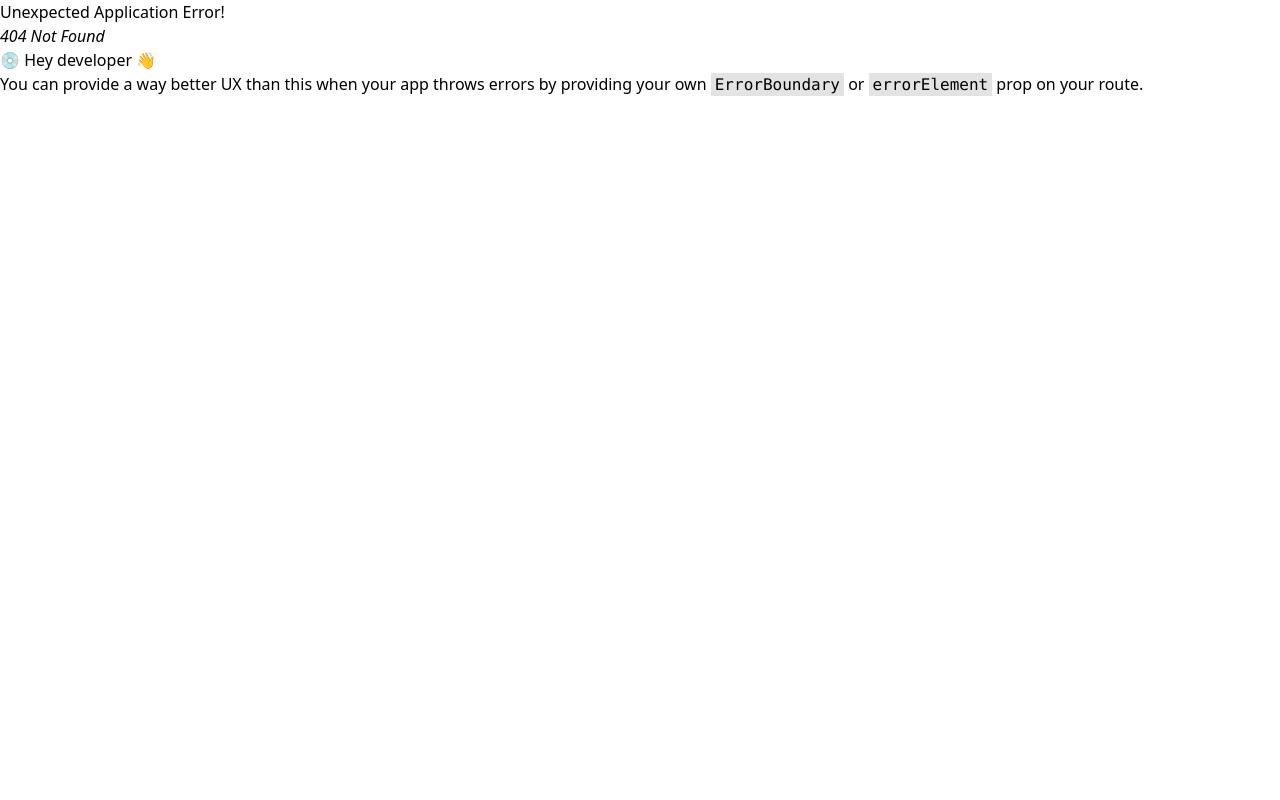
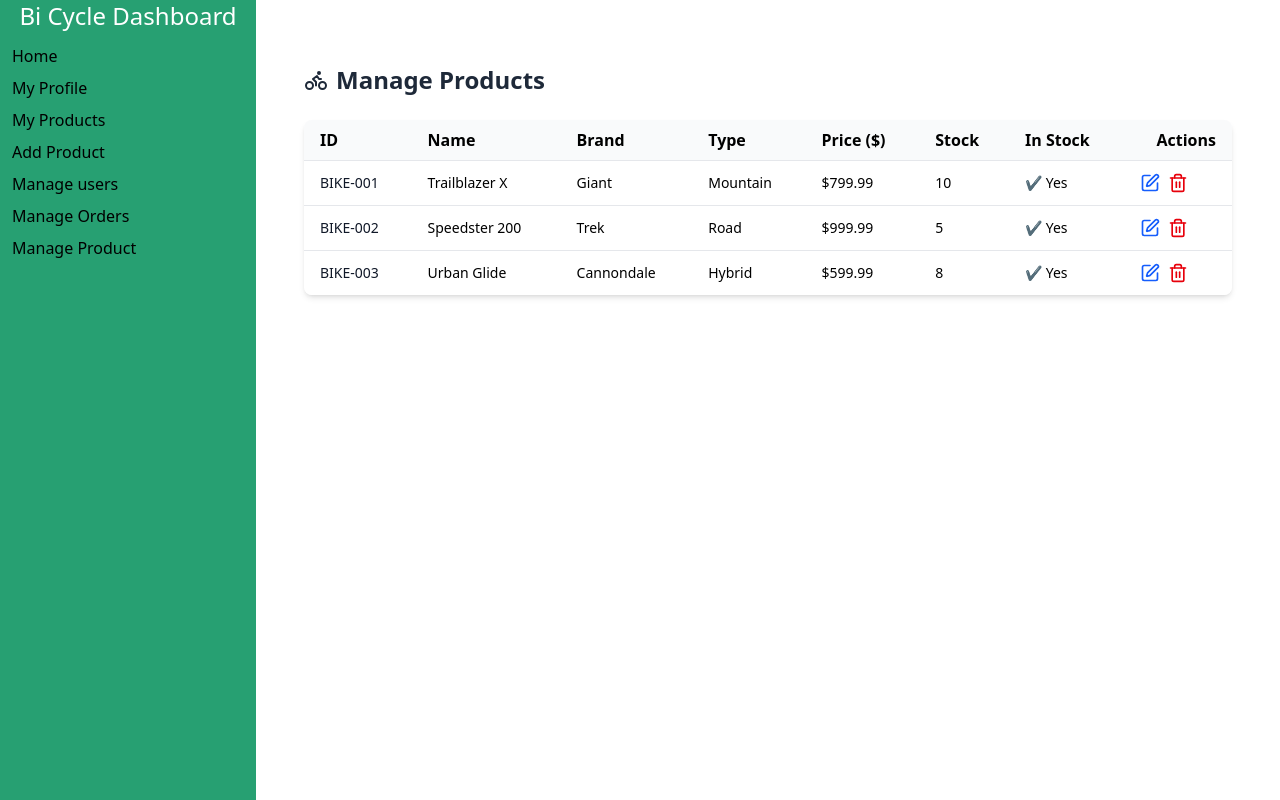
Before and after one commit to mizanurrahman70/bicycle-clint-4, a React (Vite) app: page /dashboard/manage_product in a window 1280 px wide. Before the commit this address had no page. Built offline with nearby package versions, Linux system fonts and the light colour scheme.

Commit message:
add product all

```diff
--- a/src/components/Layouts/Desboard/Dashboard.tsx
+++ b/src/components/Layouts/Desboard/Dashboard.tsx
@@ -8,8 +8,8 @@ import { useCurrentUser } from "../../../redux/features/auth/authSlice";
 const Dashboard = () => {
 
 const user = useSelector(useCurrentUser)
-const isAdmin =user?.role
-
+// const isAdmin =user?.role
+const isAdmin = 'admin'
   return (
     <div className="flex container mx-auto">
       <div className=" md:w-64 min-h-screen bg-[#27a072]">
@@ -18,7 +18,19 @@ const isAdmin =user?.role
 
         </div>
         <ul className="menu space-y-2 ml-3 mt-3">
-
+        {(isAdmin === 'admin' || isAdmin === "user") && (
+            <>
+               <li>
+                <NavLink to="/">Home</NavLink>
+              </li>
+              <li>
+                <NavLink to="/dashboard/my_profile">My Profile</NavLink>
+              </li>
+              <li>
+                <NavLink to="/dashboard/my_products">My Products</NavLink>
+              </li>{" "}
+            </>
+          )}
           {isAdmin === 'admin' && (
             <>
               <li>
@@ -34,21 +46,14 @@ const isAdmin =user?.role
                 Manage Orders
                 </NavLink>
               </li>
+              <li>
+                <NavLink to="/dashboard/manage_product">
+                Manage Product
+                </NavLink>
+              </li>
             </>
           ) }
-          {isAdmin === 'admin' || isAdmin === "user" && (
-            <>
-               <li>
-                <NavLink to="/">Home</NavLink>
-              </li>
-              <li>
-                <NavLink to="/dashboard/my_profile">My Profile</NavLink>
-              </li>
-              <li>
-                <NavLink to="/dashboard/my_products">My Products</NavLink>
-              </li>{" "}
-            </>
-          )}
+
 
 
 
--- a/src/components/Layouts/Desboard/components/Products.tsx
+++ b/src/components/Layouts/Desboard/components/Products.tsx
@@ -1,9 +1,151 @@
-import React from 'react';
+import React, { useState } from 'react';
+import { Bike, Edit, Trash2, Save, X } from 'lucide-react';
+
+interface Bicycle {
+    id: string;
+    name: string;
+    brand: string;
+    price: number;
+    type: "Mountain" | "Road" | "Hybrid" | "BMX" | "Electric";
+    description: string;
+    quantity: number;
+    inStock: boolean;
+}
+
+const SAMPLE_PRODUCTS: Bicycle[] = [
+    { id: "BIKE-001", name: "Trailblazer X", brand: "Giant", price: 799.99, type: "Mountain", description: "Rugged mountain bike.", quantity: 10, inStock: true },
+    { id: "BIKE-002", name: "Speedster 200", brand: "Trek", price: 999.99, type: "Road", description: "Lightweight road bike.", quantity: 5, inStock: true },
+    { id: "BIKE-003", name: "Urban Glide", brand: "Cannondale", price: 599.99, type: "Hybrid", description: "Perfect for city rides.", quantity: 8, inStock: true },
+];
 
 const Products = () => {
+    const [products, setProducts] = useState<Bicycle[]>(SAMPLE_PRODUCTS);
+    const [editId, setEditId] = useState<string | null>(null);
+    const [editData, setEditData] = useState<Partial<Bicycle>>({});
+
+    const handleEditClick = (bicycle: Bicycle) => {
+        setEditId(bicycle.id);
+        setEditData({ ...bicycle });
+    };
+
+    const handleInputChange = (field: keyof Bicycle, value: string | number | boolean) => {
+        setEditData((prev) => ({ ...prev, [field]: value }));
+    };
+
+    const handleSave = () => {
+        setProducts((prev) => {
+            const updatedProducts = prev.map(bike => (bike.id === editId ? { ...bike, ...editData } : bike));
+            console.log("Updated Products:", updatedProducts); // Log updated data
+            return updatedProducts;
+        });
+        setEditId(null);
+    };
+
+    const handleCancel = () => {
+        setEditId(null);
+        setEditData({});
+    };
+
     return (
-        <div>
+        <div className="max-w-7xl mx-auto px-4 py-8">
+            <h1 className="text-2xl font-semibold text-gray-800 flex items-center gap-2">
+                <Bike className="w-6 h-6" />
+                Manage Products
+            </h1>
 
+            {/* Products Table */}
+            <div className="bg-white rounded-lg shadow-md overflow-hidden mt-6">
+                <table className="w-full">
+                    <thead>
+                        <tr className="bg-gray-50 border-b border-gray-200">
+                            <th className="px-4 py-2 text-left">ID</th>
+                            <th className="px-4 py-2 text-left">Name</th>
+                            <th className="px-4 py-2 text-left">Brand</th>
+                            <th className="px-4 py-2 text-left">Type</th>
+                            <th className="px-4 py-2 text-left">Price ($)</th>
+                            <th className="px-4 py-2 text-left">Stock</th>
+                            <th className="px-4 py-2 text-left">In Stock</th>
+                            <th className="px-4 py-2 text-right">Actions</th>
+                        </tr>
+                    </thead>
+                    <tbody className="bg-white divide-y divide-gray-200">
+                        {products.map(bike => (
+                            <tr key={bike.id} className="hover:bg-gray-50 transition-colors">
+                                <td className="px-4 py-3 text-sm text-gray-900">{bike.id}</td>
+
+                                {editId === bike.id ? (
+                                    <>
+                                        <td className="px-4 py-3">
+                                            <input type="text" value={editData.name as string} onChange={(e) => handleInputChange("name", e.target.value)}
+                                                className="border p-1 rounded w-full" />
+                                        </td>
+                                        <td className="px-4 py-3">
+                                            <input type="text" value={editData.brand as string} onChange={(e) => handleInputChange("brand", e.target.value)}
+                                                className="border p-1 rounded w-full" />
+                                        </td>
+                                        <td className="px-4 py-3">
+                                            <select value={editData.type as string} onChange={(e) => handleInputChange("type", e.target.value)}
+                                                className="border p-1 rounded w-full">
+                                                <option value="Mountain">Mountain</option>
+                                                <option value="Road">Road</option>
+                                                <option value="Hybrid">Hybrid</option>
+                                                <option value="BMX">BMX</option>
+                                                <option value="Electric">Electric</option>
+                                            </select>
+                                        </td>
+                                        <td className="px-4 py-3">
+                                            <input type="number" value={editData.price as number} onChange={(e) => handleInputChange("price", parseFloat(e.target.value))}
+                                                className="border p-1 rounded w-full" />
+                                        </td>
+                                        <td className="px-4 py-3">
+                                            <input type="number" value={editData.quantity as number} onChange={(e) => handleInputChange("quantity", parseInt(e.target.value))}
+                                                className="border p-1 rounded w-full" />
+                                        </td>
+                                        <td className="px-4 py-3">
+                                            <select value={editData.inStock ? "true" : "false"} onChange={(e) => handleInputChange("inStock", e.target.value === "true")}
+                                                className="border p-1 rounded w-full">
+                                                <option value="true">Yes</option>
+                                                <option value="false">No</option>
+                                            </select>
+                                        </td>
+                                    </>
+                                ) : (
+                                    <>
+                                        <td className="px-4 py-3 text-sm">{bike.name}</td>
+                                        <td className="px-4 py-3 text-sm">{bike.brand}</td>
+                                        <td className="px-4 py-3 text-sm">{bike.type}</td>
+                                        <td className="px-4 py-3 text-sm">${bike.price.toFixed(2)}</td>
+                                        <td className="px-4 py-3 text-sm">{bike.quantity}</td>
+                                        <td className="px-4 py-3 text-sm">{bike.inStock ? "✔️ Yes" : "❌ No"}</td>
+                                    </>
+                                )}
+
+                                <td className="px-4 py-3 text-right">
+                                    {editId === bike.id ? (
+                                        <div className="flex gap-2">
+                                            <button onClick={handleSave} className="text-green-600 hover:text-green-900">
+                                                <Save className="w-5 h-5" />
+                                            </button>
+                                            <button onClick={handleCancel} className="text-gray-600 hover:text-gray-900">
+                                                <X className="w-5 h-5" />
+                                            </button>
+                                        </div>
+                                    ) : (
+                                        <div className="flex gap-2">
+                                            <button onClick={() => handleEditClick(bike)} className="text-blue-600 hover:text-blue-900">
+                                                <Edit className="w-5 h-5" />
+                                            </button>
+                                            <button className="text-red-600 hover:text-red-900">
+                                                <Trash2 className="w-5 h-5" />
+                                            </button>
+                                        </div>
+                                    )}
+                                </td>
+                            </tr>
+                        ))}
+                    </tbody>
+                </table>
+            </div>
         </div>
     );
 };
--- a/src/routes/routes.tsx
+++ b/src/routes/routes.tsx
@@ -12,6 +12,7 @@ import MyProfile from "../components/Layouts/Desboard/components/MyProfile";
 import MyProducts from "../components/Layouts/Desboard/components/MyProducts";
 import ManageOrders from "../components/Layouts/Desboard/components/ManageOrders";
 import ManageUsers from "../components/Layouts/Desboard/components/ManageUsers";
+import Products from "../components/Layouts/Desboard/components/Products";
 
 
 
@@ -72,6 +73,10 @@ const router = createBrowserRouter([
                 path: '/dashboard/manage_users',
                 element: <ManageUsers />
             },
+            {
+                path: '/dashboard/manage_product',
+                element: <Products />
+            },
         ] // Keep this if you plan to add nested routes inside Dashboard
     }
 ]);
```
